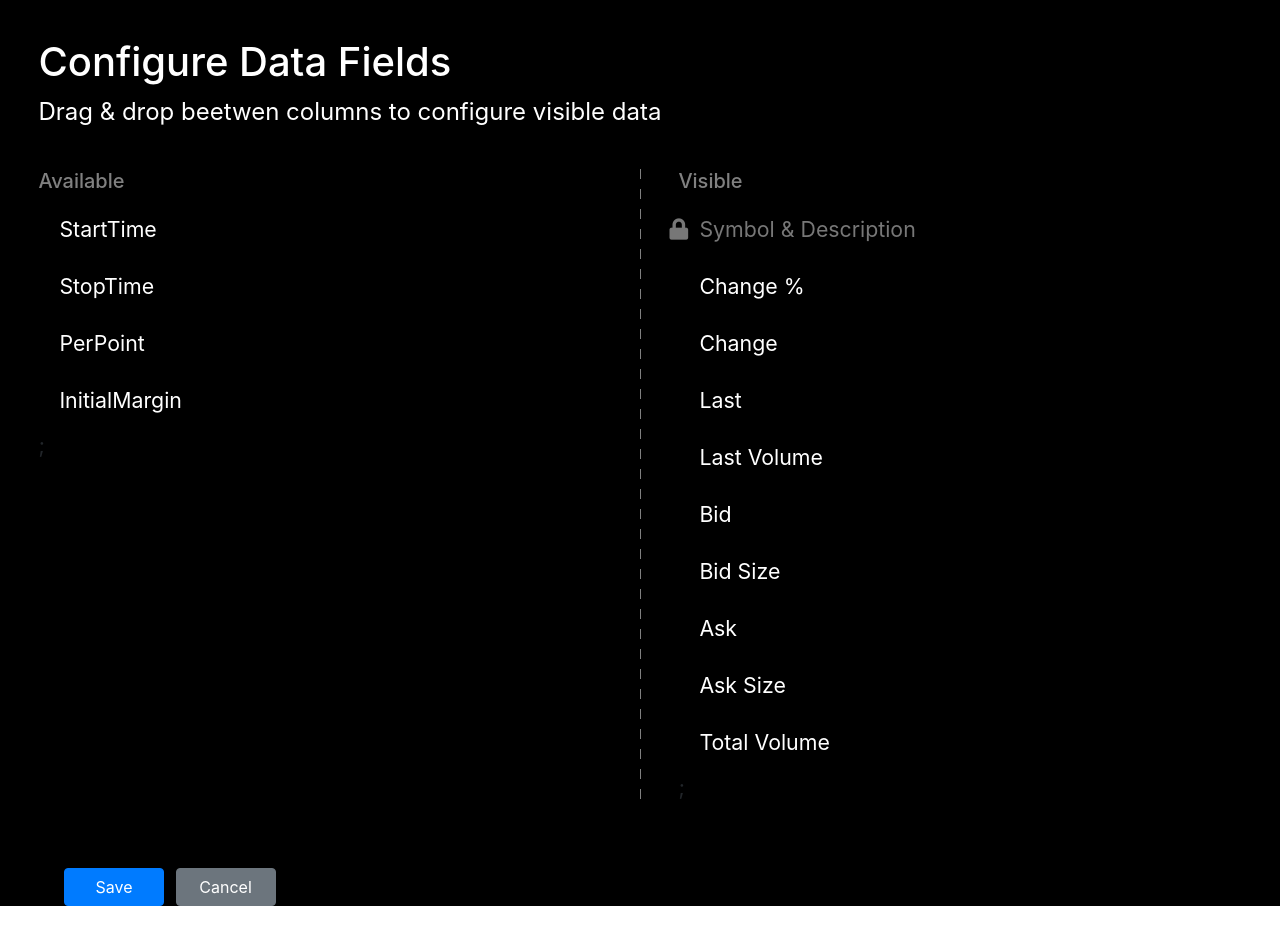
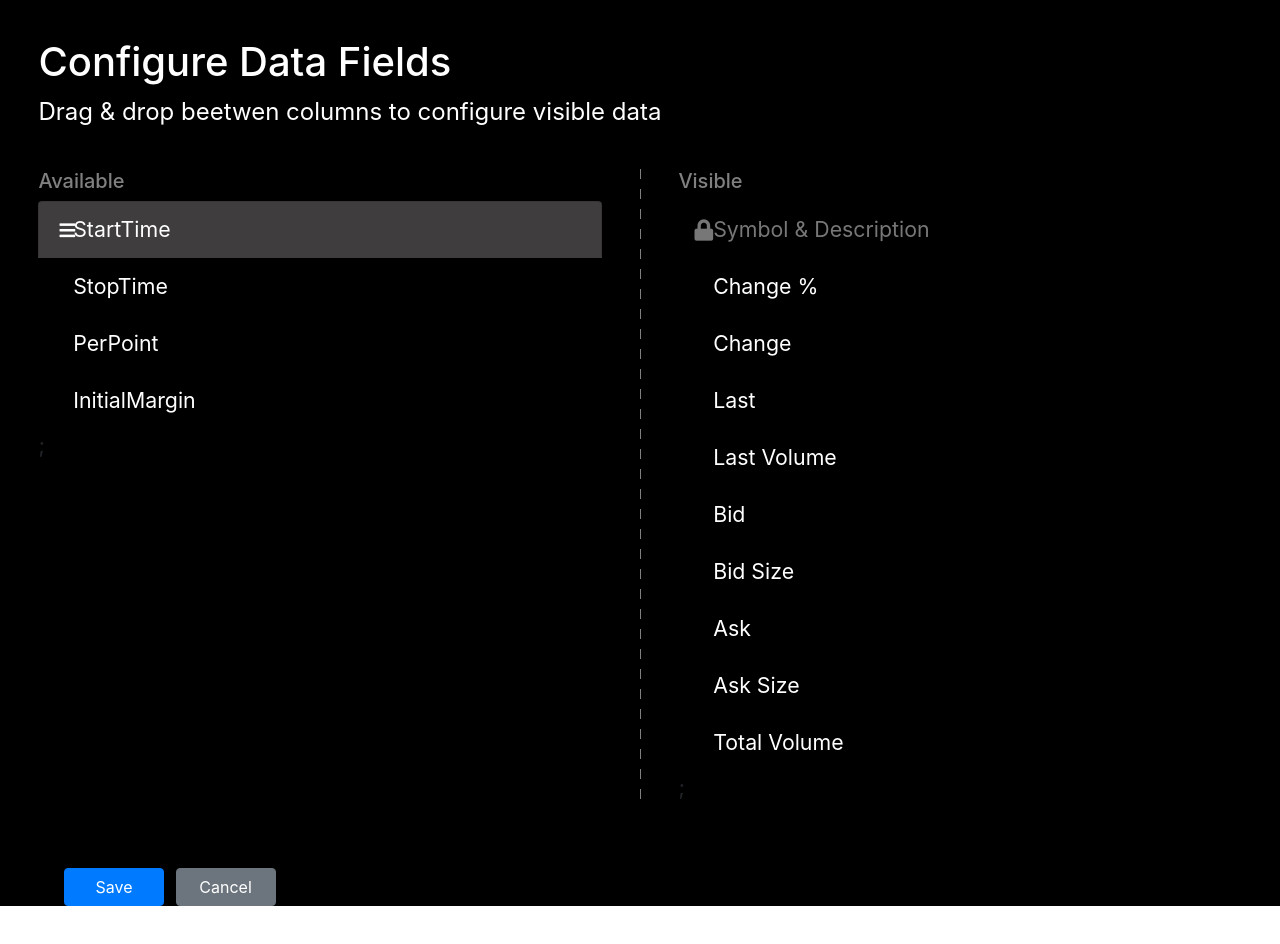
Before and after one commit to idimac/testDragAndDrop, a React (Create React App) app: page / in a window 1280 px wide. In both pictures the pointer is over the element 320 px from the left and 229 px from the top of the page. Shown: the top 944 px of the page. Built offline with nearby package versions, Linux system fonts and the light colour scheme.

Commit message:
add burger to hovered elements

```diff
--- a/src/App.css
+++ b/src/App.css
@@ -60,8 +60,23 @@
   border: 1px dashed gray;
 }
 .list .list-group-item {
+  padding-left: 6%;
   background-color: black;
   color:#fff;
+}
+
+.list-group-item:hover {
+  background-color: rgb(63, 61, 61);
+}
+
+.list-group-item:hover::before {
+  font-weight: 900;
+  font-family: "Font Awesome 5 Free";
+  font-size: 18px;
+  content: "\f0c9";
+  position: absolute;
+  left: 20px;
+  top: 15px;
 }
 
 .list .list-group-item.fixed  {
@@ -72,8 +87,8 @@
   font-family: "Font Awesome 5 Free";
   content: "\f023";
   position: absolute;
-  left: -10px;
-  top: 12px;
+  left: 15px;
+  top: 13px;
 }
 
 .buttonsSegment {
```
